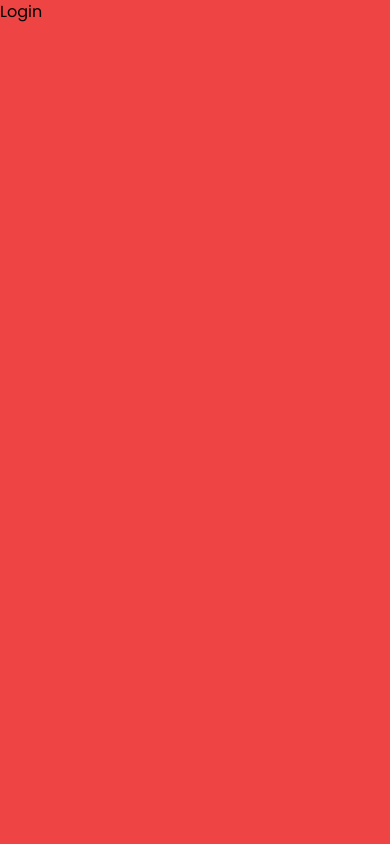
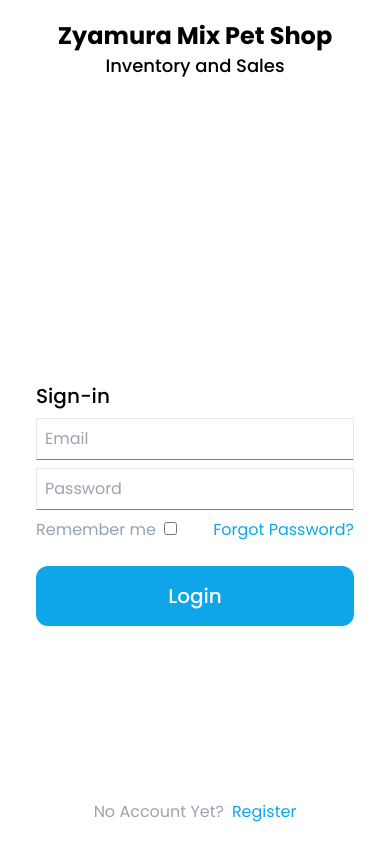
Before and after one commit to jzon200/zyamura-inventory-sales, a Next.js app: page / in a window 390 px wide. Built offline with nearby package versions, Linux system fonts and the light colour scheme.

Commit message:
Added Responsive Login Form

```diff
--- a/components/dropdown/SortDropdown.tsx
+++ b/components/dropdown/SortDropdown.tsx
@@ -65,6 +65,7 @@ const SortDropdown = ({ items }: Props) => {
         variants={dropdownBtnVariants}
         animate={isExpanded ? "expand" : "shrink"}
         className="btn-rounded-between bg-[#D1CEB2] w-full"
+        initial={"shrink"}
         onClick={() => {
           setIsExpanded((prevState) => !prevState);
         }}
--- a/pages/index.tsx
+++ b/pages/index.tsx
@@ -1,8 +1,72 @@
 import Head from "next/head";
+import Link from "next/link";
 import { ReactElement } from "react";
 
 const Login = () => {
-  return <div>Login</div>;
+  return (
+    <div className="grid place-items-center h-screen bg-gray-400/50 overflow-hidden">
+      <div className="w-full h-full lg:w-[26rem] lg:h-[75%] md:rounded-xl p-5 bg-white shadow-md shadow-zinc-400/80">
+        <div className="flex flex-col h-full justify-center">
+          <div className="mb-auto">
+            <div className="text-2xl font-bold text-center">
+              Zyamura Mix Pet Shop
+            </div>
+            <div className="text-lg font-medium text-center">
+              Inventory and Sales
+            </div>
+          </div>
+          <form
+            className="mx-4 mt-32 md:mt-0 mb-auto"
+            onSubmit={(event) => {
+              event.preventDefault();
+            }}
+          >
+            <label htmlFor="username" className="text-xl font-medium">
+              Sign-in
+            </label>
+            <input
+              type="email"
+              id="username"
+              placeholder="Email"
+              className="form-control-login"
+              required
+            />
+            <input
+              type="password"
+              placeholder="Password"
+              className="form-control-login"
+              required
+            />
+            <div className="flex justify-between mt-2 mb-6">
+              <div>
+                <label htmlFor="rememberPass" className="text-slate-400">
+                  Remember me
+                </label>
+                <input
+                  className="inline-block ml-2"
+                  type="checkbox"
+                  name="rememberPass"
+                  id="rememberPass"
+                />
+              </div>
+              <Link href="/" passHref>
+                <a className="text-sky-500">Forgot Password?</a>
+              </Link>
+            </div>
+            <button className="w-full rounded-xl p-4 bg-sky-500 hover:bg-sky-400 text-xl text-white font-medium">
+              Login
+            </button>
+          </form>
+          <div className="text-center">
+            <span className="text-gray-400 mr-2">No Account Yet?</span>
+            <Link href="/" passHref>
+              <a className="text-sky-500">Register</a>
+            </Link>
+          </div>
+        </div>
+      </div>
+    </div>
+  );
 };
 
 Login.getLayout = function getLayout(page: ReactElement) {
@@ -11,7 +75,7 @@ Login.getLayout = function getLayout(page: ReactElement) {
       <Head>
         <title>Login | Zyamura Mix Pet Shop Inventory & Sales System</title>
       </Head>
-      <div className="bg-red-500 h-screen">{page}</div>
+      {page}
     </>
   );
 };
--- a/styles/globals.css
+++ b/styles/globals.css
@@ -38,6 +38,11 @@
       focus:outline-none focus:border-blue-500 focus:ring-blue-500 focus:ring-1;
   }
 
+  .form-control-login {
+    @apply block w-full mt-2 p-2 border border-b-[gray]
+    focus:outline-none focus:rounded focus:border-sky-500 focus:ring-1 focus:ring-sky-500;
+  }
+
   .upload-input {
     @apply before:content-['Upload'] before:mr-24 file:hidden text-blue-500 font-medium;
   }
```
